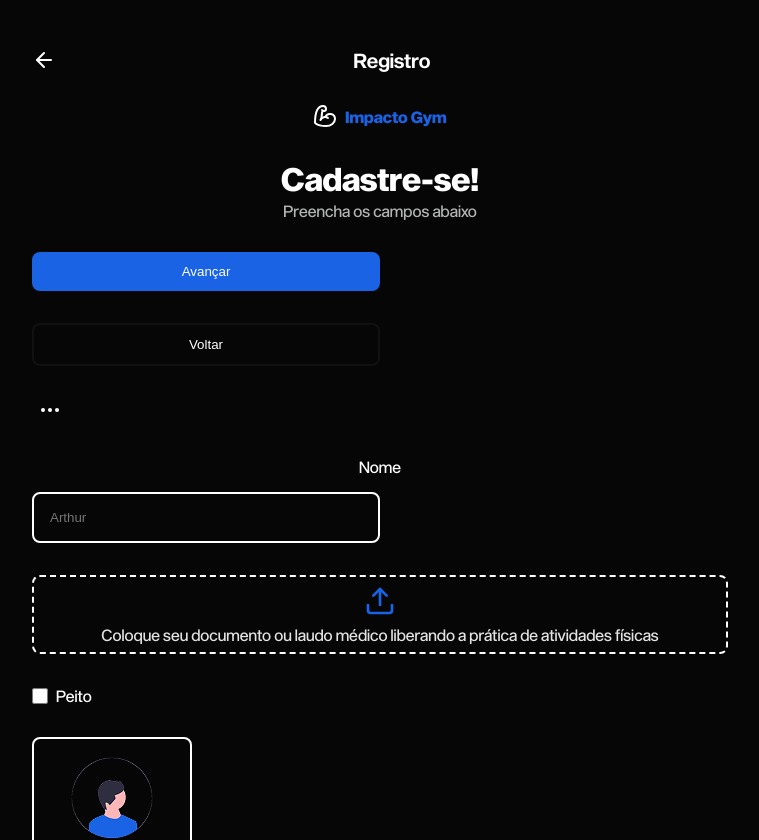
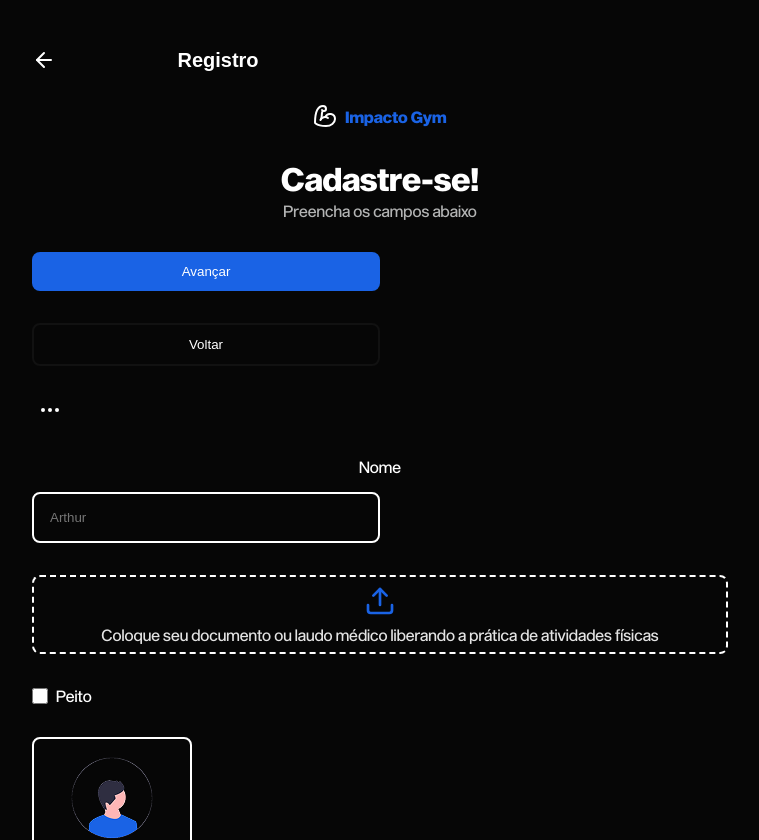
Before and after one commit to PI-CCOMP/impacto-gym, a React (Vite) app: page /componentes in a window 1280 px wide. Shown: the top 840 px of the page, without its empty margins (260-1019 px from the left). Built offline with nearby package versions, Linux system fonts and the light colour scheme.

Commit message:
feat: Added function to go to the previous page

```diff
--- a/src/components/PageHeader/index.tsx
+++ b/src/components/PageHeader/index.tsx
@@ -1,4 +1,6 @@
 import styles from "./styles.module.css";
+
+import { useNavigate } from "react-router-dom";
 import { ArrowLeft } from "lucide-react";
 
 type PageHeaderProps = {
@@ -6,10 +8,12 @@ type PageHeaderProps = {
 };
 
 export function PageHeader({ children }: PageHeaderProps) {
+  const navigate = useNavigate();
+
   return (
-    <a href="#" className={styles.container}>
+    <button onClick={() => navigate(-1)} className={styles.previousPage}>
       <ArrowLeft className={styles.icon} />
       <h1 className={styles.title}>{children}</h1>
-    </a>
+    </button>
   );
 }
--- a/src/components/PageHeader/styles.module.css
+++ b/src/components/PageHeader/styles.module.css
@@ -1,7 +1,9 @@
-.container {
+.previousPage {
   display: flex;
   align-items: center;
   color: var(--title);
+  background-color: transparent;
+  border: none;
 }
 
 .title {
```
